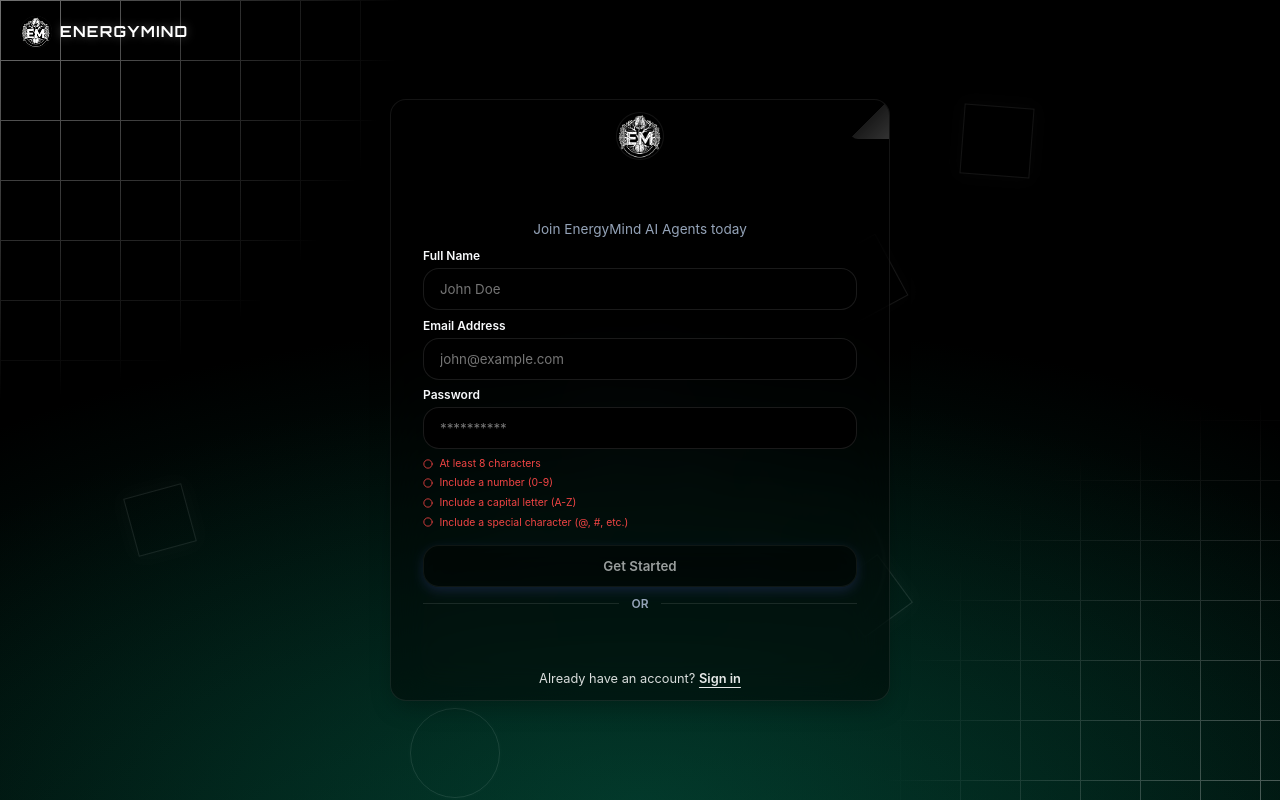
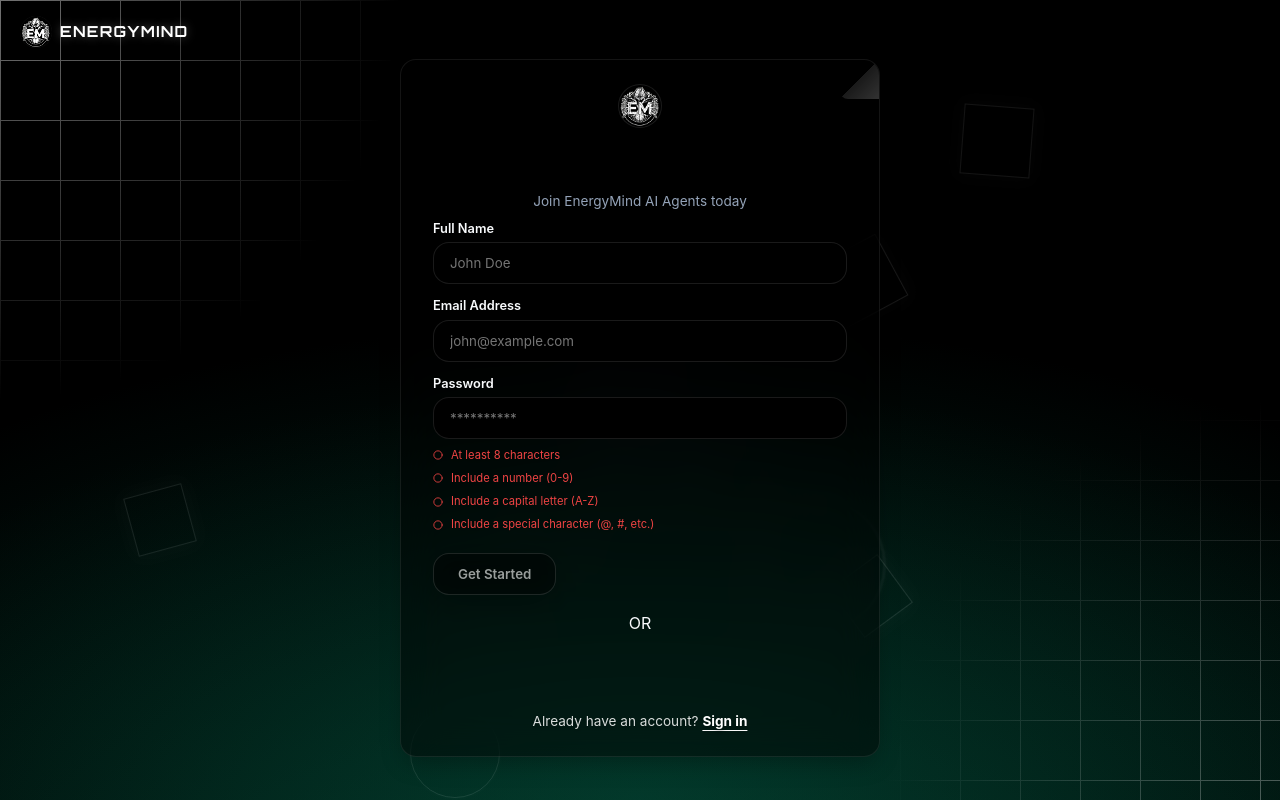
Before and after one commit to pranjal1712/energymind-ai-agents, a React (Vite) app in the folder frontend/: page /signup in a window 1280 px wide. Built offline with nearby package versions, Linux system fonts and the light colour scheme; no server answers.

Commit message:
Final Clean Sweep CSS fix

```diff
--- a/frontend/src/index.css
+++ b/frontend/src/index.css
@@ -91,6 +91,14 @@
   text-shadow: 0 0 10px rgba(165, 180, 252, 0.4);
 }
 
+/* Force Auth Links to be White */
+.auth-footer a, .auth-page a {
+  color: #ffffff !important;
+  font-weight: 700 !important;
+  opacity: 1 !important;
+  text-decoration: underline !important;
+}
+
 button {
   cursor: pointer;
   border: none;
@@ -167,13 +175,13 @@
   overflow: hidden;
 }
 
-/* Mobile Glow Fix: Pulling the glow higher and making it more vibrant */
+/* Mobile Glow Fix: Pulling the glow even higher and making it more vibrant */
 @media (max-width: 768px) {
   .bg-radial {
     background:
-      radial-gradient(circle at 50% 95%, rgba(16, 185, 129, 0.45) 0%, rgba(0, 0, 0, 0) 75%),
-      radial-gradient(circle at 50% 75%, rgba(16, 185, 129, 0.2) 0%, rgba(0, 0, 0, 0) 60%),
-      #000000;
+      radial-gradient(circle at 50% 90%, rgba(16, 185, 129, 0.6) 0%, rgba(0, 0, 0, 0) 80%),
+      radial-gradient(circle at 50% 60%, rgba(16, 185, 129, 0.3) 0%, rgba(0, 0, 0, 0) 70%),
+      #000000 !important;
   }
 }
 
@@ -300,6 +308,69 @@
 @keyframes hideCaret {
   to {
     border-right: none;
+  }
+}
+
+/* Unified Auth Branding & Layout */
+.auth-page {
+  height: 100vh;
+  display: flex;
+  align-items: center;
+  justify-content: center;
+  flex-direction: column;
+}
+
+.auth-page .premium-card {
+  width: 100%;
+  max-width: 480px;
+  padding: 1.5rem 2rem;
+  text-shadow: 0 2px 4px rgba(0,0,0,0.2);
+  margin-top: 1rem;
+}
+
+.auth-icon-container { display: flex; justify-content: center; margin-bottom: 0.5rem; }
+.auth-icon { width: 44px; height: 44px; border-radius: 50%; display: flex; align-items: center; justify-content: center; overflow: hidden; border: 1px solid rgba(255,255,255,0.1); }
+.auth-card-logo { width: 100%; height: 100%; object-fit: cover; mix-blend-mode: screen; filter: brightness(1.1); }
+
+.form-group { margin-bottom: 0.75rem; }
+.form-group label { display: block; margin-bottom: 0.25rem; font-size: 0.8rem; font-weight: 600; color: var(--text-main); }
+.auth-form { margin-top: 0.5rem; }
+.auth-footer { margin-top: 1rem; text-align: center; font-size: 0.85rem; color: rgba(255, 255, 255, 0.85); text-shadow: 0 2px 4px rgba(0,0,0,0.5); }
+.auth-divider { margin: 1rem 0; display: flex; align-items: center; justify-content: center; position: relative; }
+.password-input-container { position: relative; }
+
+.error-message {
+  background: rgba(239, 68, 68, 0.1);
+  border: 1px solid rgba(239, 68, 68, 0.2);
+  color: #ef4444;
+  padding: 0.75rem;
+  border-radius: 12px;
+  font-size: 0.85rem;
+  margin-bottom: 1rem;
+  text-align: center;
+}
+
+.google-btn-wrapper {
+  display: flex;
+  justify-content: center;
+  width: 100%;
+  margin-top: 0.5rem;
+  min-height: 44px;
+}
+
+.password-requirements {
+  margin-top: 0.5rem;
+  display: flex;
+  flex-direction: column;
+  gap: 0.4rem;
+}
+.requirement { display: flex; align-items: center; gap: 0.5rem; font-size: 0.7rem; }
+.requirement.invalid { color: #ef4444; }
+
+@media (max-width: 480px) {
+  .auth-page .premium-card {
+    max-width: 90%;
+    padding: 1rem 1.25rem;
   }
 }
 
--- a/frontend/src/pages/Login.jsx
+++ b/frontend/src/pages/Login.jsx
@@ -147,50 +147,6 @@
         </p>
       </div>
 
-      <style>{`
-        .auth-page {
-          height: 100vh;
-          display: flex;
-          align-items: center;
-          justify-content: center;
-        }
-        .premium-card { width: 100%; max-width: 480px; padding: 1rem 1.75rem; text-shadow: 0 2px 4px rgba(0,0,0,0.2); }
-        .auth-icon-container { display: flex; justify-content: center; margin-bottom: 0.25rem; }
-        .auth-icon { width: 44px; height: 44px; border-radius: 50%; display: flex; align-items: center; justify-content: center; overflow: hidden; }
-        .auth-card-logo { width: 100%; height: 100%; object-fit: cover; mix-blend-mode: screen; filter: brightness(1.1); }
-        .auth-title { font-size: 2.2rem !important; margin-bottom: 0.25rem !important; }
-        .auth-subtitle { font-size: 0.85rem !important; margin-bottom: 0.75rem !important; opacity: 1 !important; transform: none !important; animation: none !important; }
-        .form-group { margin-bottom: 0.65rem; }
-        .form-group label { display: block; margin-bottom: 0.2rem; font-size: 0.8rem; font-weight: 600; color: var(--text-main); }
-        .password-input-container { position: relative; }
-        .auth-form { margin-top: 0.1rem; }
-        .auth-footer { margin-top: 0.5rem; text-align: center; font-size: 0.85rem; color: rgba(255, 255, 255, 0.85); }
-        .auth-divider { margin: 0.75rem 0; display: flex; align-items: center; justify-content: center; position: relative; }
-        .auth-divider::before, .auth-divider::after { content: ""; flex: 1; height: 1px; background: rgba(255, 255, 255, 0.1); }
-        .auth-divider span { padding: 0 0.75rem; font-size: 0.75rem; color: var(--text-muted); font-weight: 600; text-transform: uppercase; }
-
-        .error-message {
-          background: rgba(239, 68, 68, 0.1);
-          border: 1px solid rgba(239, 68, 68, 0.2);
-          color: #ef4444;
-          padding: 0.75rem;
-          border-radius: 12px;
-          font-size: 0.85rem;
-          margin-bottom: 1rem;
-          text-align: center;
-        }
-        .btn-google { background: rgba(255, 255, 255, 0.05); border: 1px solid rgba(255, 255, 255, 0.1); color: #fff; padding: 0.75rem; border-radius: 12px; font-weight: 600; display: flex; align-items: center; justify-content: center; gap: 0.75rem; transition: var(--transition); cursor: pointer; backdrop-filter: blur(8px); }
-        .btn-google:hover { background: rgba(255, 255, 255, 0.1); border-color: rgba(255, 255, 255, 0.3); transform: translateY(-2px); }
-        .btn-google img { width: 18px; height: 18px; }
-        .google-btn-wrapper {
-          display: flex;
-          justify-content: center;
-          width: 100%;
-          margin-top: 0.5rem;
-          min-height: 40px;
-        }
-        .w-full { width: 100%; border: 1px solid rgba(255,255,255,0.1); box-shadow: 0 4px 12px rgba(99, 102, 241, 0.3); }
-      `}</style>
     </div>
   );
 }
--- a/frontend/src/pages/Signup.jsx
+++ b/frontend/src/pages/Signup.jsx
@@ -184,66 +184,6 @@
         </p>
       </div>
 
-      <style>{`
-        .auth-page {
-          height: 100vh;
-          display: flex;
-          align-items: center;
-          justify-content: center;
-        }
-        .premium-card { width: 100%; max-width: 500px; padding: 0.75rem 2rem; }
-        .auth-icon-container { display: flex; justify-content: center; margin-bottom: 0.25rem; }
-        .auth-icon { width: 48px; height: 48px; border-radius: 50%; display: flex; align-items: center; justify-content: center; overflow: hidden; }
-        .auth-card-logo { width: 100%; height: 100%; object-fit: cover; mix-blend-mode: screen; filter: brightness(1.1); }
-        .form-group { margin-bottom: 0.4rem; }
-        .form-group label { display: block; margin-bottom: 0.2rem; font-size: 0.75rem; font-weight: 600; color: var(--text-main); }
-        .auth-form { margin-top: 0.2rem; }
-        .auth-footer { margin-top: 0.5rem; text-align: center; font-size: 0.8rem; color: rgba(255, 255, 255, 0.85); }
-        .auth-divider { margin: 0.5rem 0; display: flex; align-items: center; justify-content: center; position: relative; }
-        .error-message {
-          background: rgba(239, 68, 68, 0.1);
-          border: 1px solid rgba(239, 68, 68, 0.2);
-          color: #ef4444;
-          padding: 0.6rem;
-          border-radius: 10px;
-          font-size: 0.8rem;
-          margin-bottom: 0.75rem;
-          text-align: center;
-        }
-        .auth-divider::before, .auth-divider::after { content: ""; flex: 1; height: 1px; background: rgba(255, 255, 255, 0.1); }
-        .auth-divider span { padding: 0 0.75rem; font-size: 0.75rem; color: var(--text-muted); font-weight: 600; text-transform: uppercase; }
-        .btn-google { background: rgba(255, 255, 255, 0.05); border: 1px solid rgba(255, 255, 255, 0.1); color: #fff; padding: 0.75rem; border-radius: 12px; font-weight: 600; display: flex; align-items: center; justify-content: center; gap: 0.75rem; transition: var(--transition); cursor: pointer; backdrop-filter: blur(8px); }
-        .btn-google:hover { background: rgba(255, 255, 255, 0.1); border-color: rgba(255, 255, 255, 0.3); transform: translateY(-2px); }
-        .btn-google img { width: 18px; height: 18px; }
-        .google-btn-wrapper {
-          display: flex;
-          justify-content: center;
-          width: 100%;
-          margin-top: 0.5rem;
-          min-height: 40px;
-        }
-        .w-full { width: 100%; border: 1px solid rgba(255,255,255,0.1); box-shadow: 0 4px 12px rgba(99, 102, 241, 0.3); }
-
-        .password-requirements {
-          margin-top: 0.4rem;
-          display: flex;
-          flex-direction: column;
-          gap: 0.25rem;
-        }
-        .requirement {
-          display: flex;
-          align-items: center;
-          gap: 0.4rem;
-          font-size: 0.65rem;
-          transition: var(--transition);
-        }
-        .requirement.invalid {
-          color: #ef4444;
-        }
-        .requirement span {
-          white-space: nowrap;
-        }
-      `}</style>
     </div>
   );
 }
```
